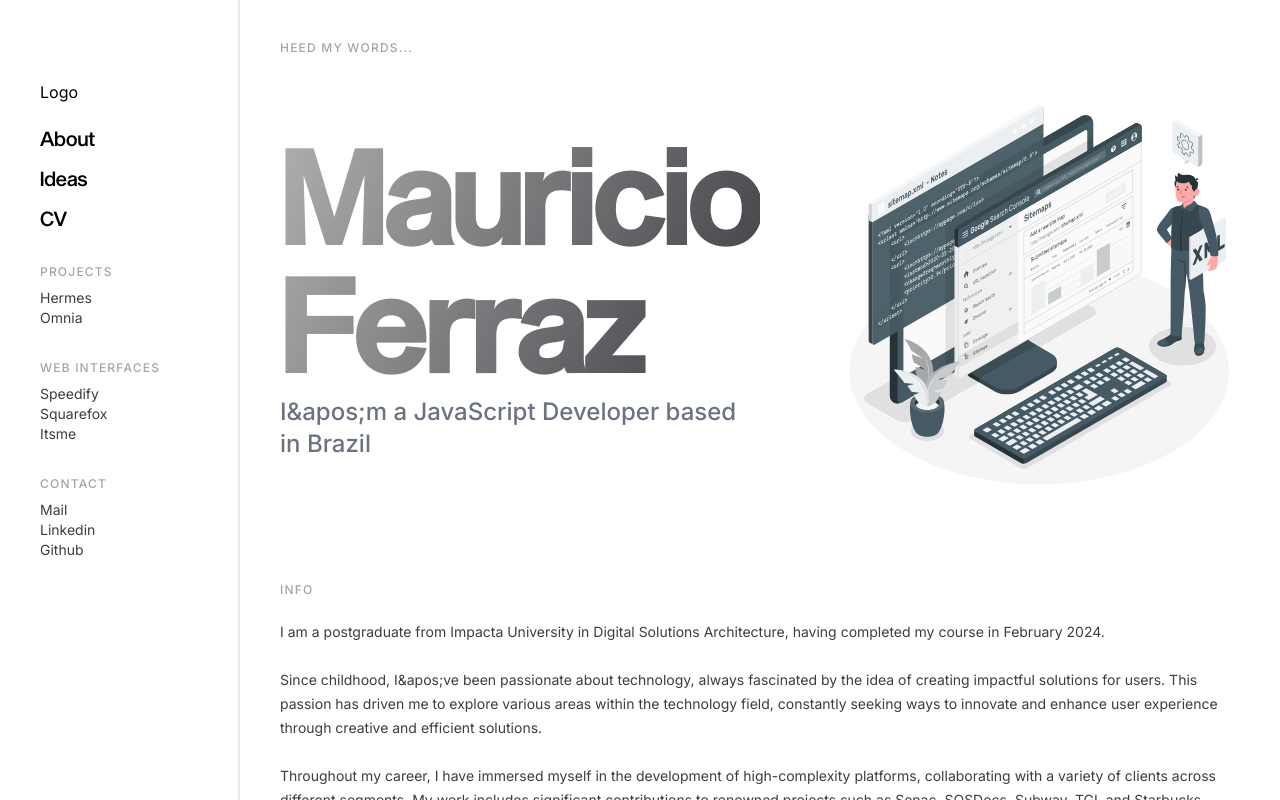
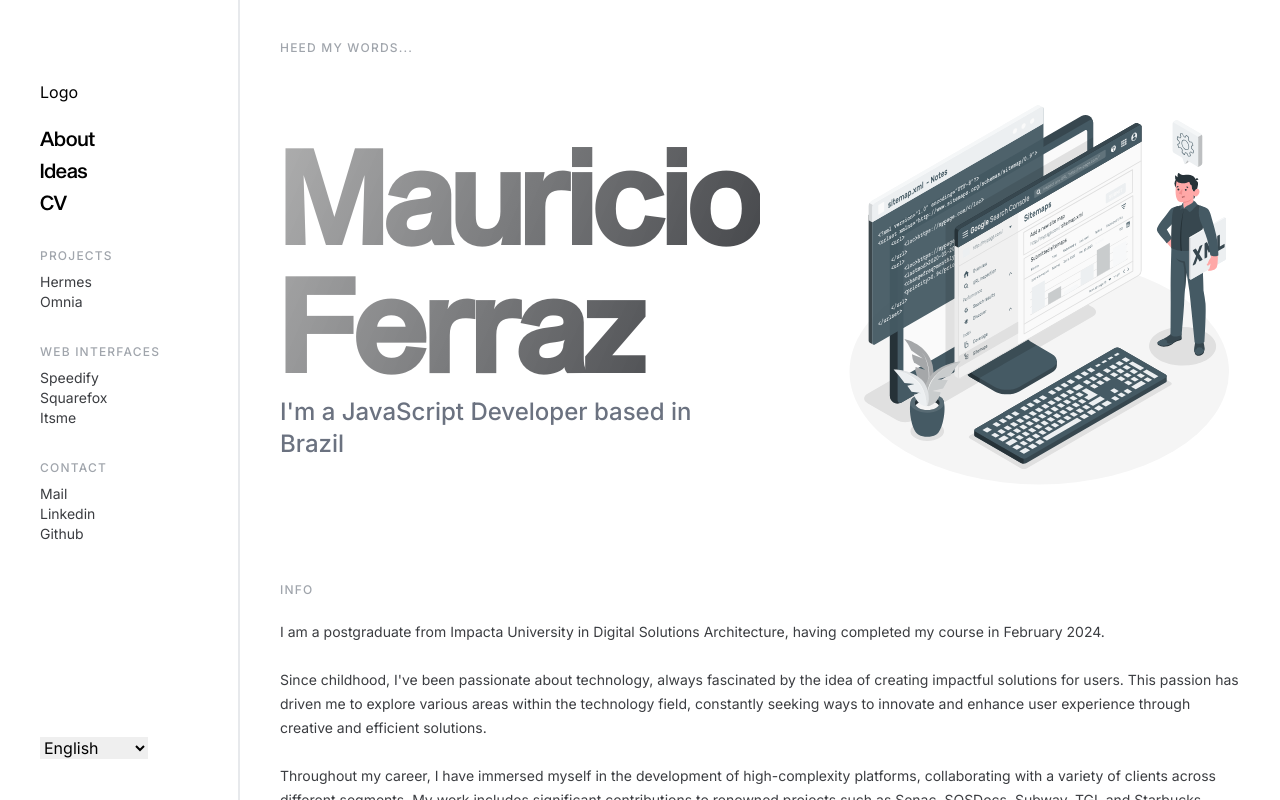
Before and after one commit to mauriciofsnts/itsme, a Next.js app: page /en in a window 1280 px wide. Built offline with nearby package versions, Linux system fonts and the light colour scheme.

Commit message:
feat: update locales and i18n to use an array of objects for locales and add robots/site metadata

```diff
--- a/src/app/[locale]/layout.tsx
+++ b/src/app/[locale]/layout.tsx
@@ -2,6 +2,7 @@ import type { Metadata } from "next";
 import { Inter } from "next/font/google";
 import { NextIntlClientProvider, useMessages } from "next-intl";
 import { GoogleAnalytics } from "@next/third-parties/google";
+import { siteMetadata } from "@/lib/siteMetadata";
 
 import "../globals.css";
 import { ThemeProvider } from "@/components/theme-provider";
@@ -10,9 +11,8 @@ import Sidebar from "@/components/sidebar";
 const inter = Inter({ subsets: ["latin"] });
 
 export const metadata: Metadata = {
-  title: "Mauricio Ferraz - Full Stack Developer",
-  description:
-    "Welcome to my personal website, where you can explore my creative world through my portfolio, blog, and projects. Dive into my journey of design, development, and reflections as you browse through my creations. Join me on this journey of innovation and inspiration. Welcome aboard!",
+  title: siteMetadata.title,
+  description: siteMetadata.description,
 };
 
 export default function RootLayout({
@@ -31,7 +31,7 @@ export default function RootLayout({
         <NextIntlClientProvider messages={messages}>
           <ThemeProvider
             attribute="class"
-            defaultTheme="light"
+            defaultTheme={siteMetadata.theme}
             storageKey="mrtz-theme"
             disableTransitionOnChange
           >
--- /dev/null
+++ b/src/app/robots.ts
@@ -0,0 +1,9 @@
+import { MetadataRoute } from "next";
+
+export default function robots(): MetadataRoute.Robots {
+  return {
+    rules: { userAgent: "*", allow: "/" },
+    sitemap: `${siteMetadata.siteUrl}/sitemap.xml`,
+    host: siteMetadata.siteUrl,
+  };
+}
--- /dev/null
+++ b/src/components/language-switcher.tsx
@@ -0,0 +1,28 @@
+"use client";
+import { locales } from "@/lib/locales";
+import { useLocale } from "next-intl";
+import { useRouter } from "next/navigation";
+
+export default function LocaleSwitcher() {
+  const locale = useLocale();
+  const router = useRouter();
+
+  const switchLocale = (e: React.ChangeEvent<HTMLSelectElement>) => {
+    const selectedLocale = locales.find((loc) => loc.code === e.target.value);
+    if (!selectedLocale) return;
+    document.cookie = `NEXT_LOCALE=${selectedLocale?.code}; path=/; max-age=31536000; SameSite=Lax`;
+    router.refresh();
+  };
+
+  return (
+    <div>
+      <select value={locale} onChange={switchLocale}>
+        {locales.map((loc) => (
+          <option key={loc.code} value={loc.code}>
+            {loc.name}
+          </option>
+        ))}
+      </select>
+    </div>
+  );
+}
--- a/src/components/sidebar.tsx
+++ b/src/components/sidebar.tsx
@@ -5,6 +5,7 @@ import localFont from "next/font/local";
 import { cn } from "@/lib/utils";
 import SectionTitle from "./section-title";
 import { useTranslations } from "next-intl";
+import LangSwitch from "./language-switcher";
 
 const headingFont = localFont({
   src: "../../public/font/SequelSansMediumDisp.woff2",
@@ -14,11 +15,12 @@ const Sidebar = () => {
   const t = useTranslations("Sidebar");
 
   return (
-    <aside className="md:max-w-[240px] w-screen h-20 md:h-screen flex md:flex-col gap-8 border-r-2 border-[#e1e4e8cc] p-10 md:p-10">
+    <aside className="md:max-w-[240px] w-screen h-20 md:h-screen flex md:flex-col gap-8 border-r-2 border-[#e1e4e8cc] p-10 md:p-10 justify-between">
+      <div className="flex md:flex-col gap-8">
         <div className="md:mt-10 flex flex-row md:flex-col items-center md:items-start justify-between gap-5 w-full">
           <Logo />
 
-        <div className="flex md:flex-col flex-row gap-3">
+          <div className="flex md:flex-col flex-row gap-1">
             <h4 className={cn("font-normal text-xl", headingFont.className)}>
               {t("About")}
             </h4>
@@ -111,6 +113,11 @@ const Sidebar = () => {
             </Link>
           </div>
         </div>
+      </div>
+
+      <div className="md:flex ">
+        <LangSwitch />
+      </div>
     </aside>
   );
 };
--- a/src/i18n.ts
+++ b/src/i18n.ts
@@ -1,10 +1,9 @@
 import { notFound } from "next/navigation";
 import { getRequestConfig } from "next-intl/server";
-
-export const locales: string[] = ["en", "pt"];
+import { localeCodes } from "./lib/locales";
 
 export default getRequestConfig(async ({ locale }) => {
-  if (!locales.includes(locale as any)) notFound();
+  if (!localeCodes.includes(locale as any)) notFound();
 
   return {
     messages: (await import(`./i18n/${locale}.json`)).default,
--- a/src/i18n/en.json
+++ b/src/i18n/en.json
@@ -21,7 +21,7 @@
     "Postgraduate in Digital Solutions Architecture": "Postgraduate in Digital Solutions Architecture",
     "info": "Info",
     "InfoParagraph1": "I am a postgraduate from Impacta University in Digital Solutions Architecture, having completed my course in February 2024.",
-    "InfoParagraph2": "Since childhood, I&apos;ve been passionate about technology, always fascinated by the idea of creating impactful solutions for users. This passion has driven me to explore various areas within the technology field, constantly seeking ways to innovate and enhance user experience through creative and efficient solutions.",
+    "InfoParagraph2": "Since childhood, I've been passionate about technology, always fascinated by the idea of creating impactful solutions for users. This passion has driven me to explore various areas within the technology field, constantly seeking ways to innovate and enhance user experience through creative and efficient solutions.",
     "InfoParagraph3": "Throughout my career, I have immersed myself in the development of high-complexity platforms, collaborating with a variety of clients across different segments. My work includes significant contributions     to renowned projects such as Senac, SOSDocs, Subway, TGI, and Starbucks. These enriching experiences have provided me with a broad understanding of the needs and requirements of different industries, while also enhancing my technical skills in various contexts.",
     "ThingsILoveToDo": "Things I Love to Do",
     "Projects": "Projects",
@@ -45,7 +45,7 @@
       "NodejsDeveloper": "NodeJs Developer",
       "FullstackDeveloper": "Full-stack Developer"
     },
-    "Role": "I&apos;m a {todayRole} based in Brazil",
+    "Role": "I'm a {todayRole} based in Brazil",
     "Bio": "Bio",
     "BioItens": {
       "StartedCareer": "Started my career as a developer",
--- a/src/lib/locales.ts
+++ b/src/lib/locales.ts
@@ -1,2 +1,10 @@
-export const locales = ["en", "pt"] as const;
-export type Locale = (typeof locales)[number];
+export const locales = [
+  { code: "en", name: "English" },
+  { code: "pt", name: "Portuguese" },
+] as const;
+
+export type Locale = (typeof locales)[number]["code"];
+
+export const localeCodes = locales.map((locale) => locale.code);
+
+export const defaultLocale = locales[0].code;
--- /dev/null
+++ b/src/lib/siteMetadata.ts
@@ -0,0 +1,15 @@
+const siteMetadata = {
+  title: "Mauricio Ferraz - Full Stack Developer",
+  author: "Mauricio Ferraz",
+  description:
+    "Welcome to my personal website, where you can explore my creative world through my portfolio, blog, and projects. Dive into my journey of design, development, and reflections as you browse through my creations. Join me on this journey of innovation and inspiration. Welcome aboard!",
+  theme: "light", // system, dark or light
+  siteUrl: "https://mrzt.dev",
+  siteRepo: "https://github.com/mauriciofsnts/itsme",
+  email: "mauriciofsnts@gmail.com",
+  siteLogo: "/images/logo.png",
+  socialBanner: "/static/images/twitter-card.png",
+  linkedin: "https://www.linkedin.com/in/mauriciofsnts/",
+} as const;
+
+export { siteMetadata };
```
Also changed, not shown: src/middleware.ts (+5 -3 lines). Lines whose indentation alone changed are shown as unchanged.
